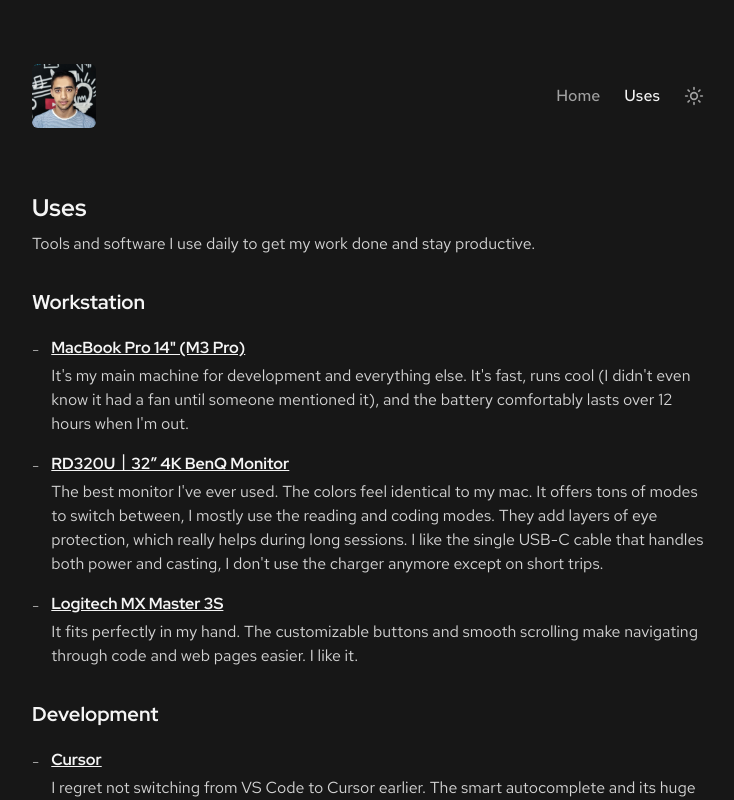
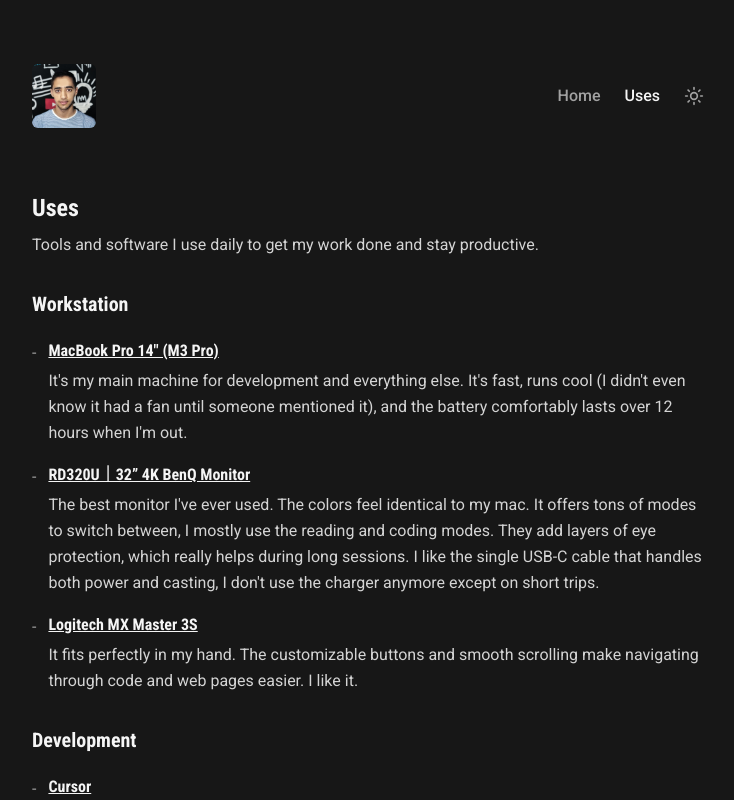
Before and after one commit to salimabsi/salimabsi.me, a Next.js app: page /uses in a window 1280 px wide. Shown: the top 800 px of the page, without its empty margins (272-1006 px from the left). Built offline with nearby package versions, Linux system fonts and the light colour scheme.

Commit message:
refactor: update font styles

```diff
--- a/src/app/globals.css
+++ b/src/app/globals.css
@@ -4,8 +4,8 @@
 @custom-variant dark (&:is(.dark *));
 
 @theme inline {
-  --font-sans: var(--font-red-hat-text);
-  --font-display: var(--font-red-hat-display);
+  --font-sans: var(--font-roboto);
+  --font-display: var(--font-roboto-condensed);
   --font-mono: var(--font-roboto-mono);
 }
 
--- a/src/app/layout.tsx
+++ b/src/app/layout.tsx
@@ -2,22 +2,22 @@
 import Image from 'next/image'
 import Link from 'next/link'
 import Script from 'next/script'
-import { Red_Hat_Text, Red_Hat_Display, Roboto_Mono } from 'next/font/google'
+import { Roboto, Roboto_Condensed, Roboto_Mono } from 'next/font/google'
 import { ThemeProvider } from '@/components/theme-provider'
 import { ThemeToggle } from '@/components/theme-toggle'
 import { NavLinks } from '@/components/nav-links'
 import { cn } from '@/lib/utils'
 import './globals.css'
 
-const redHatText = Red_Hat_Text({
-  variable: '--font-red-hat-text',
+const roboto = Roboto({
+  variable: '--font-roboto',
   subsets: ['latin'],
   weight: ['400', '500', '600', '700'],
   display: 'swap',
 })
 
-const redHatDisplay = Red_Hat_Display({
-  variable: '--font-red-hat-display',
+const robotoCondensed = Roboto_Condensed({
+  variable: '--font-roboto-condensed',
   subsets: ['latin'],
   weight: ['700'],
   display: 'swap',
@@ -39,7 +39,7 @@
   return (
     <html lang="en" suppressHydrationWarning>
       <body
-        className={cn(redHatText.variable, redHatDisplay.variable, robotoMono.variable, 'bg-white dark:bg-neutral-900 text-neutral-900 dark:text-neutral-100 antialiased font-sans selection:text-white selection:bg-rose-500')}
+        className={cn(roboto.variable, robotoCondensed.variable, robotoMono.variable, 'bg-white dark:bg-neutral-900 text-neutral-900 dark:text-neutral-100 antialiased font-sans selection:text-white selection:bg-rose-500')}
       >
         <ThemeProvider
           attribute="class"
--- a/src/app/page.tsx
+++ b/src/app/page.tsx
@@ -1,7 +1,7 @@
 
 export default function Home() {
   return (
-    <div className="tracking-tight">
+    <div>
       <h1 className="text-xl font-bold font-display text-neutral-900 dark:text-neutral-100">
         Hi, I'm Salim Absi 👋
       </h1>
--- a/src/app/uses/page.tsx
+++ b/src/app/uses/page.tsx
@@ -83,7 +83,7 @@
 
 export default function UsesPage() {
   return (
-    <section className="space-y-8">
+    <section className="space-y-8 leading-relaxed">
       <header className="space-y-2">
         <h1 className="text-2xl font-bold text-neutral-900 dark:text-neutral-100 font-display">Uses</h1>
         <p className="text-neutral-600 dark:text-neutral-300">
```
